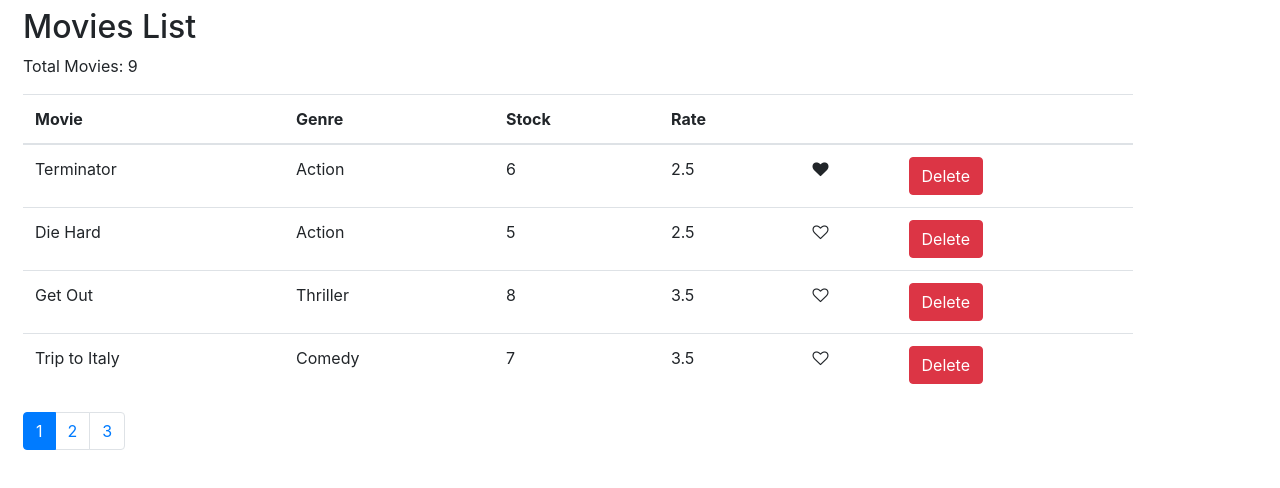
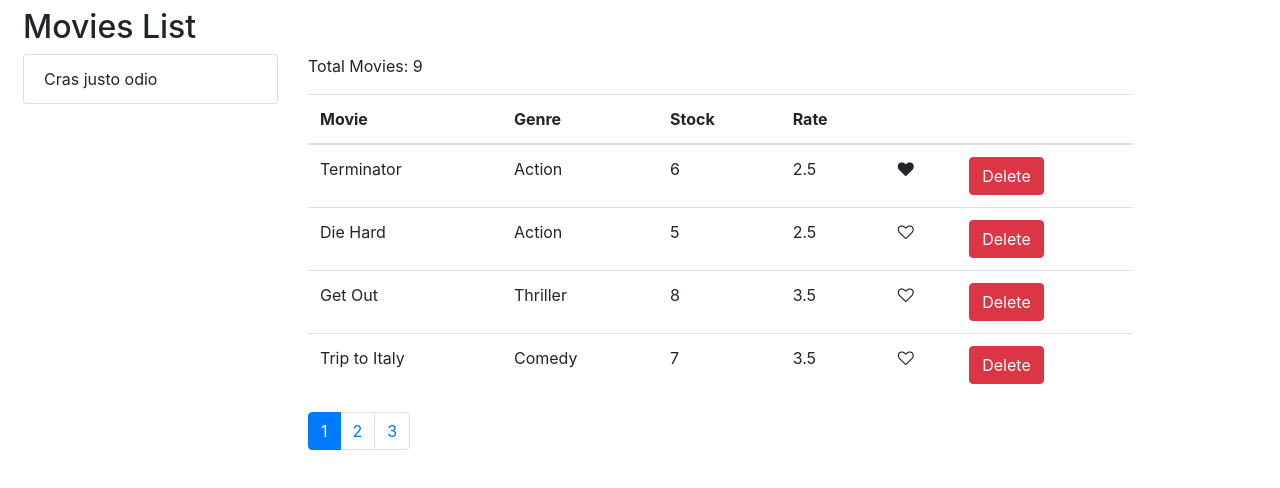
Before and after one commit to CudaRabbani/react_pagination_filtering_sorting, a React (Create React App) app: page / in a window 1280 px wide. Shown: the top 488 px of the page. Built offline with nearby package versions, Linux system fonts and the light colour scheme.

Commit message:
PropType is added.

```diff
--- /dev/null
+++ b/src/components/common/listGroup.jsx
@@ -0,0 +1,12 @@
+import React from 'react';
+
+const ListGroup = (props) => {
+
+    return (
+        <ul className="list-group">
+            <li className="list-group-item">Cras justo odio</li>
+        </ul>
+    );
+};
+
+export default ListGroup;
--- a/src/components/movies.jsx
+++ b/src/components/movies.jsx
@@ -6,17 +6,21 @@ import Pagination from "./common/pagination";
 import {paginate} from "../util/paginate";
 
 import {getMovies} from "../data/fakeMovieService";
+import ListGroup from "./common/listGroup";
+import {getGenres} from "../data/fakeGenreService";
 
 class Movies extends Component {
     state={
         movies: [],
+        genres:[],
         pageSize: 4,
         currentPage: 1
     };
 
     componentDidMount() {
         const movies = getMovies();
-        this.setState({movies});
+        const genres = getGenres();
+        this.setState({movies, genres});
     };
 
     handleDelete = (movie) => {
@@ -38,10 +42,15 @@ class Movies extends Component {
     };
 
     render() {
-        const {movies, pageSize, currentPage} = this.state;
+        const {movies, genres, pageSize, currentPage} = this.state;
         const paginatedMovies = paginate(movies, currentPage, pageSize);
         return (
             <Fragment>
+                <div className="row">
+                    <div className="col-sm-3">
+                        <ListGroup genres={genres}/>
+                    </div>
+                    <div className="col">
                         <p> Total Movies: {movies.length}</p>
                         <table className="table">
                             <thead>
@@ -83,6 +92,8 @@ class Movies extends Component {
                             pageSize={pageSize}
                             currentPage={currentPage}
                         />
+                    </div>
+                </div>
             </Fragment>
         );
     }
```
Also changed, not shown: src/components/common/pagination.jsx (+8 -0 lines). Lines whose indentation alone changed are shown as unchanged.
